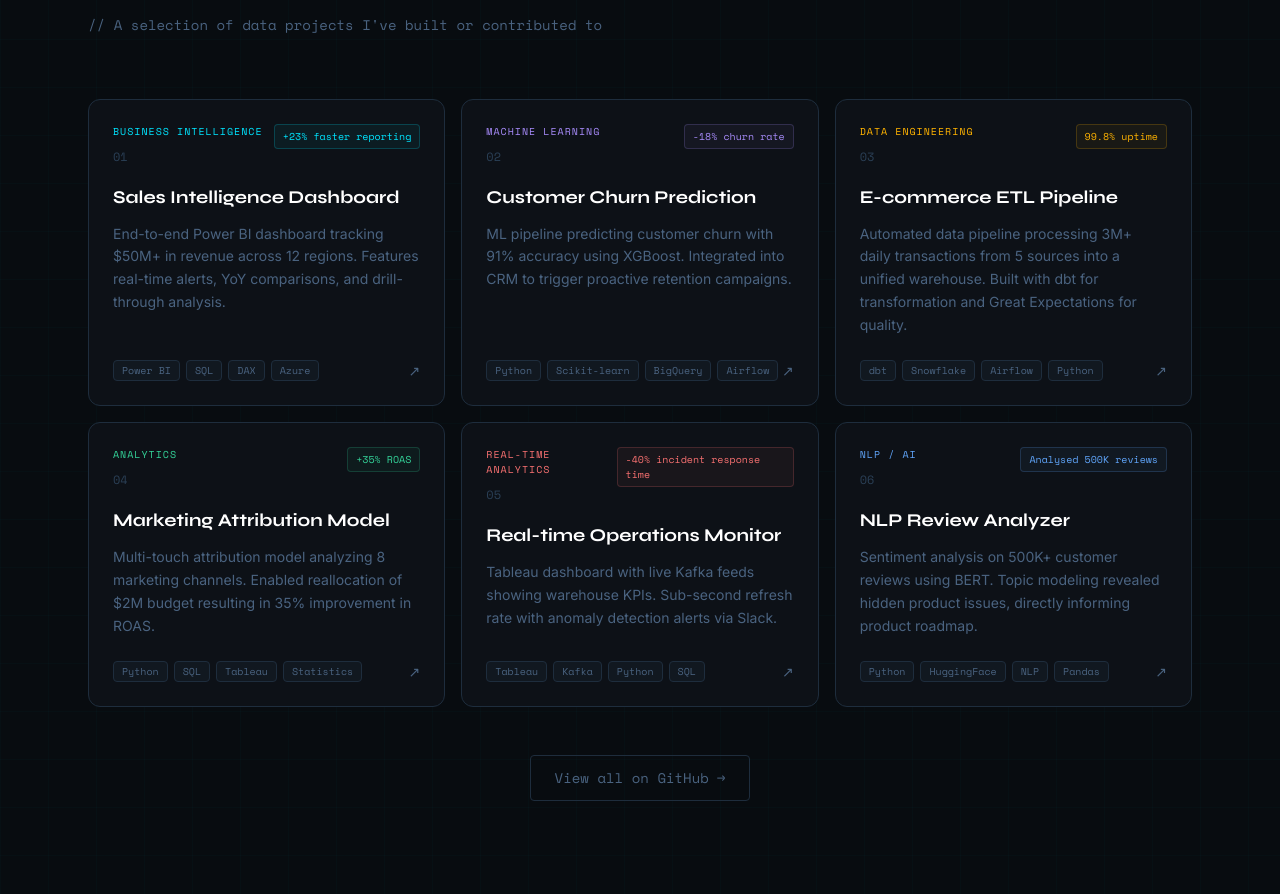
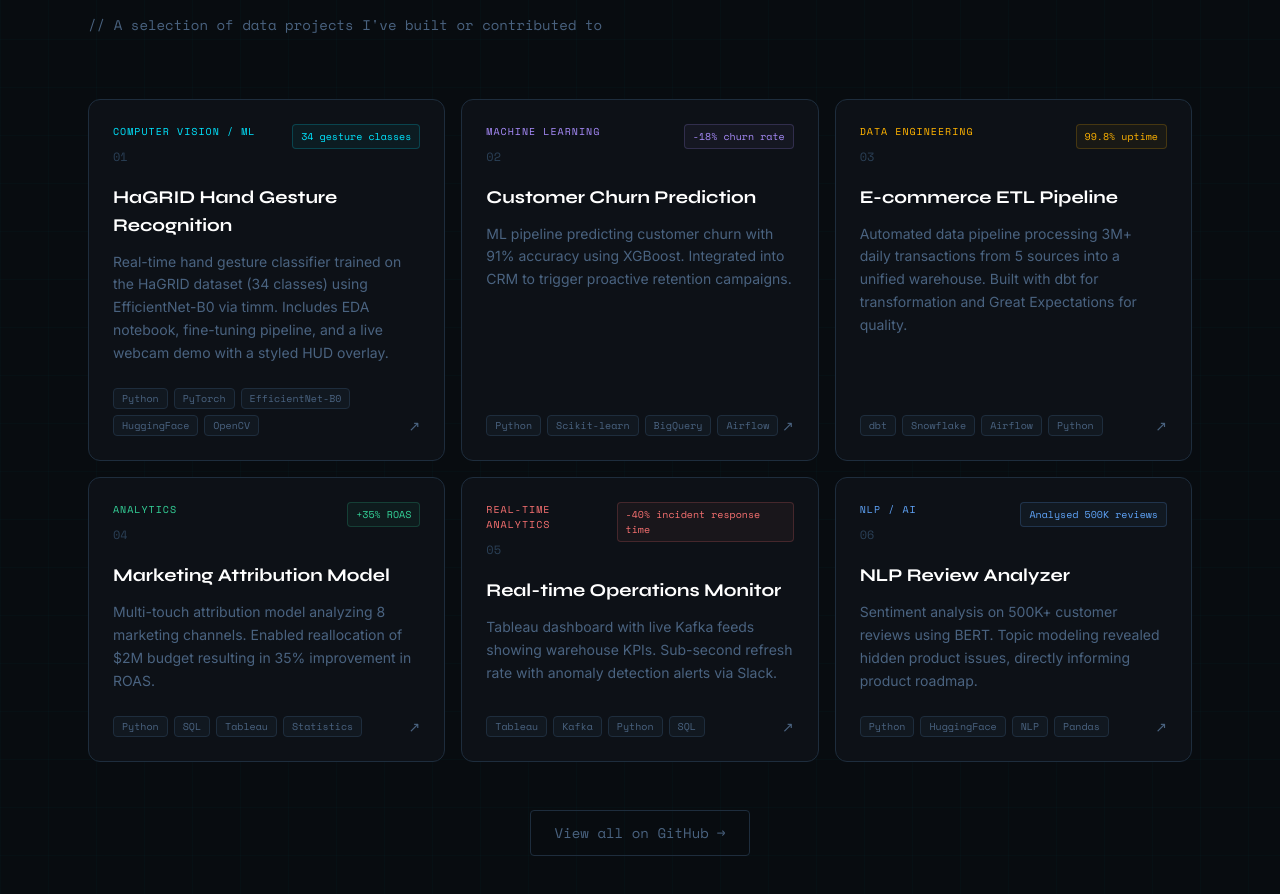
Before and after one commit to GTRe5/portfolio, a Next.js app: page / in a window 1280 px wide. Shown: the part 2772-3666 px from the top of the page. Built offline with nearby package versions, Linux system fonts and the light colour scheme.

Commit message:
add project 1 and fix deps ...

```diff
--- a/components/Projects.tsx
+++ b/components/Projects.tsx
@@ -3,13 +3,13 @@
 const projects = [
   {
     id: '01',
-    title: 'Sales Intelligence Dashboard',
-    desc: 'End-to-end Power BI dashboard tracking $50M+ in revenue across 12 regions. Features real-time alerts, YoY comparisons, and drill-through analysis.',
-    tags: ['Power BI', 'SQL', 'DAX', 'Azure'],
-    impact: '+23% faster reporting',
-    type: 'Business Intelligence',
+    title: 'HaGRID Hand Gesture Recognition',
+    desc: 'Real-time hand gesture classifier trained on the HaGRID dataset (34 classes) using EfficientNet-B0 via timm. Includes EDA notebook, fine-tuning pipeline, and a live webcam demo with a styled HUD overlay.',
+    tags: ['Python', 'PyTorch', 'EfficientNet-B0', 'HuggingFace', 'OpenCV'],
+    impact: '34 gesture classes',
+    type: 'Computer Vision / ML',
     color: '#00e5ff',
-    link: '#',
+    link: 'https://github.com/GTRe5/Hagrid-Gesture-Recognition',
   },
   {
     id: '02',
```
Also changed, not shown: 1 other file (tests, documents, lock files or other folders).
